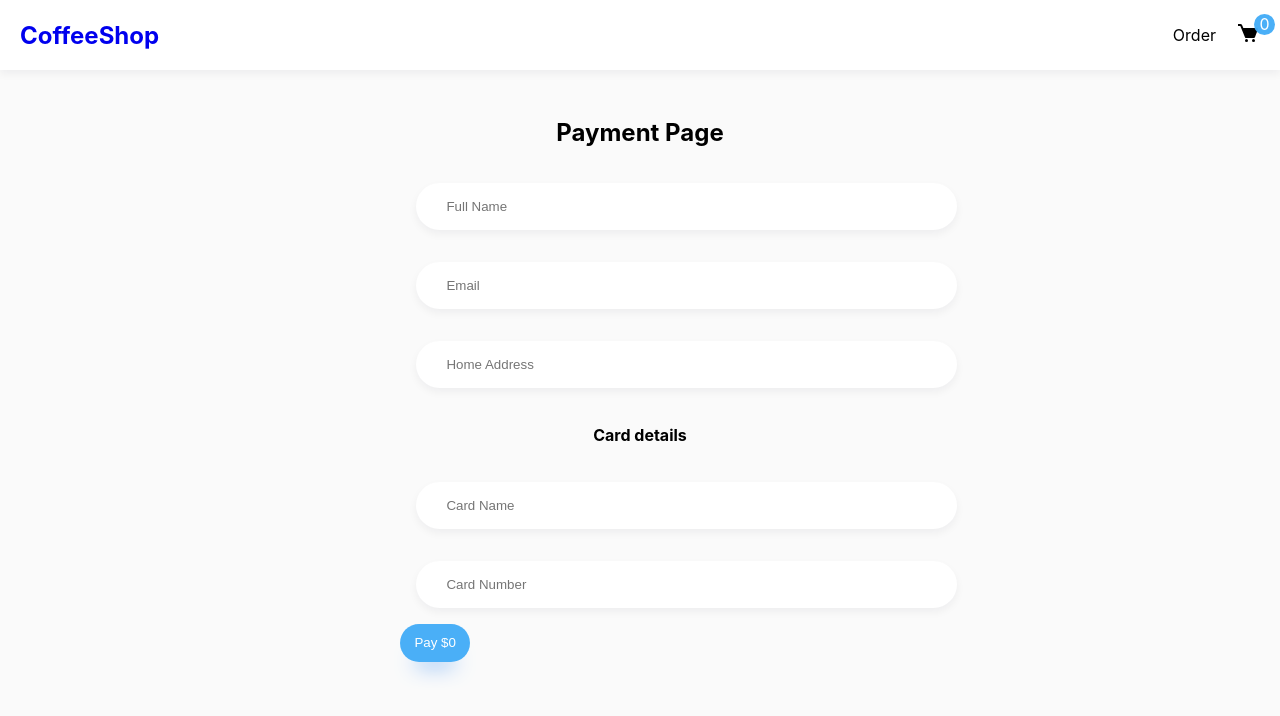
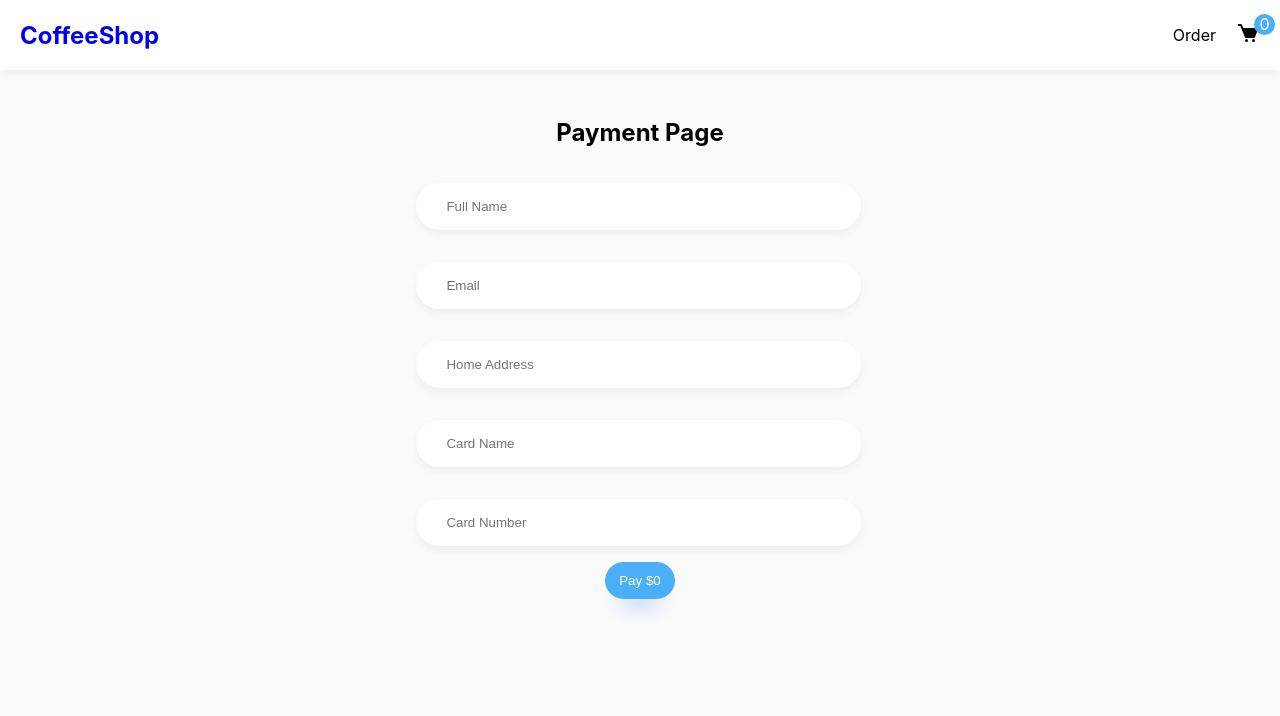
Before and after one commit to CurpraCode/coffee-shop, a React (Create React App) app: page /payment in a window 1280 px wide. Shown: the top 716 px of the page. Built offline with nearby package versions, Linux system fonts and the light colour scheme.

Commit message:
adjusted the form page

```diff
--- a/src/components/PayForm.jsx
+++ b/src/components/PayForm.jsx
@@ -2,23 +2,24 @@ import React from "react";
 import styled from "styled-components";
 import { getBasketTotal } from "../Reducer";
 import { useStateValue } from "../StateProvider";
-import {Link} from "react-router-dom";
+import { Link } from "react-router-dom";
 
 const PayForm = () => {
-  const [{basket}] = useStateValue();
+  const [{ basket }] = useStateValue();
   return (
     <Container>
       <h2>Payment Page</h2>
       <Form action="">
-        <input type="text" placeholder="Full Name" required /> <br />
-        <input type="email" placeholder="Email" required /> <br />
-        <input type="text" placeholder="Home Address" /> <br />
-        <h4>Card details</h4>
-        <input type="text" placeholder="Card Name" required /> <br />
-        <input type="number" placeholder="Card Number" required /> <br />
+        <input type="text" name="name" placeholder="Full Name" required /> <br />
+        <input type="email" name="email" placeholder="Email" required /> <br />
+        <input type="text" name="address" placeholder="Home Address" /> <br />
+        <input type="text" name="name" placeholder="Card Name" required /> <br />
+        <input type="number" name="number" placeholder="Card Number" required /> <br />
+        <div>
         <Link to="/message">
-        <button>Pay ${getBasketTotal(basket)}</button>
+          <button type="submit" value="submit"> Pay ${getBasketTotal(basket)}</button>
         </Link>
+        </div>
       </Form>
     </Container>
   );
@@ -35,11 +36,11 @@ const Container = styled.div`
   }
 `;
 const Form = styled.form`
-width: 100%;
-max-width: 480px;
-margin: 0 auto;
+  width: 100%;
+  max-width: 480px;
+  margin: 0 auto;
   input {
-    width: 100%;
+    width: 80%;
     margin: 1rem;
     border: 0px;
     border-radius: 2rem;
@@ -50,8 +51,13 @@ margin: 0 auto;
       outline: none;
     }
   }
-  h4{
-      text-align:center;
+  h4 {
+    text-align: center;
+  }
+  div{
+    display:flex;
+    justify-content:center;
+    align-items:center;
   }
   button {
     border: 0px;
@@ -61,6 +67,7 @@ margin: 0 auto;
     color: white;
     border-radius: 2rem;
     margin-bottom: 1rem;
+    text-align:center;
     font-family: "Space Grotesk", sans-serif;
     :focus {
       outline: none;
```
